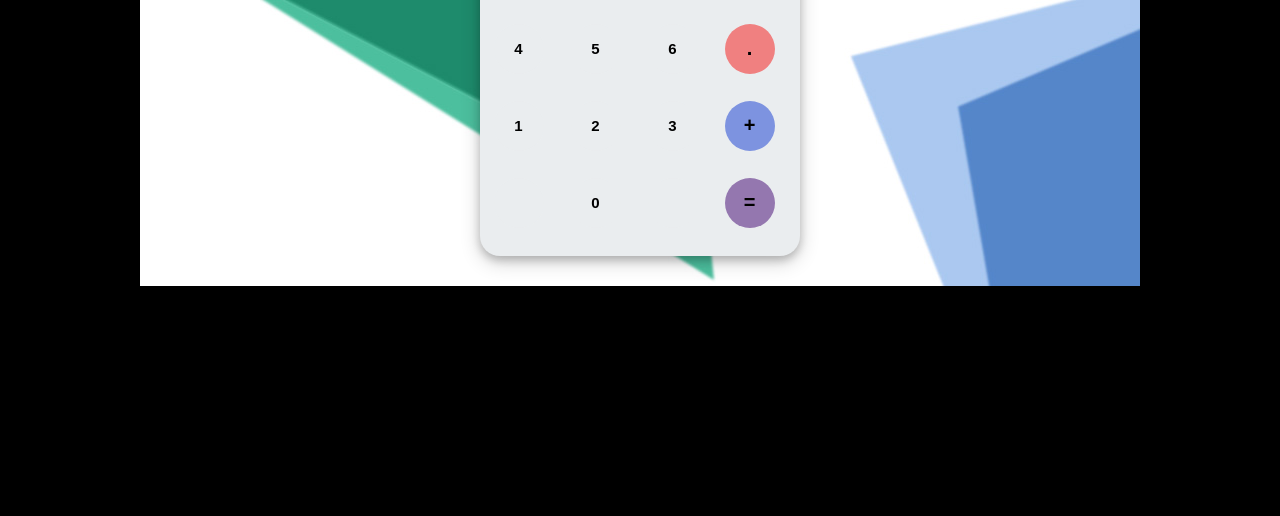
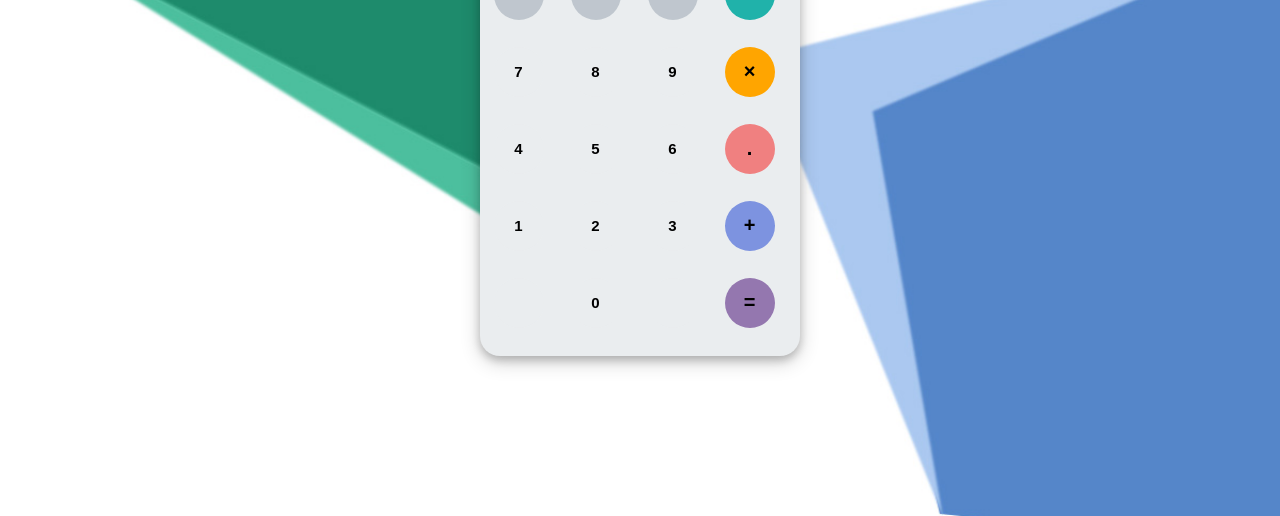
Before and after one commit to DimasLv07/DimasLv07.github.io-Kalkulator, a plain HTML site: page index.html in a window 1280 px wide. Shown: the part 284-800 px from the top of the page. Drawn offline with nearby package versions, Linux system fonts and the light colour scheme.

Commit message:
fixed position

```diff
--- a/style.css
+++ b/style.css
@@ -1,18 +1,20 @@
 body {
     font-family: 'Open Sans', sans-serif;
     background-color: black;
+    width: 100%;
+    height: 200%;
+    background-image: url(/img/bgImg.jpg);
+    margin: 20px auto;
+    background-size: cover;
 }
 
 #container {
-    width: 1000px;
-    height: 550px;
-    background-image: url(/img/bgImg.jpg);
-    margin: 20px auto;
+
 }
 
 #calculator {
     width: 320px;
-    height: 520px;
+    top: 100px;
     background-color: #eaedef;
     margin: 0 auto;
     position: relative;
```
